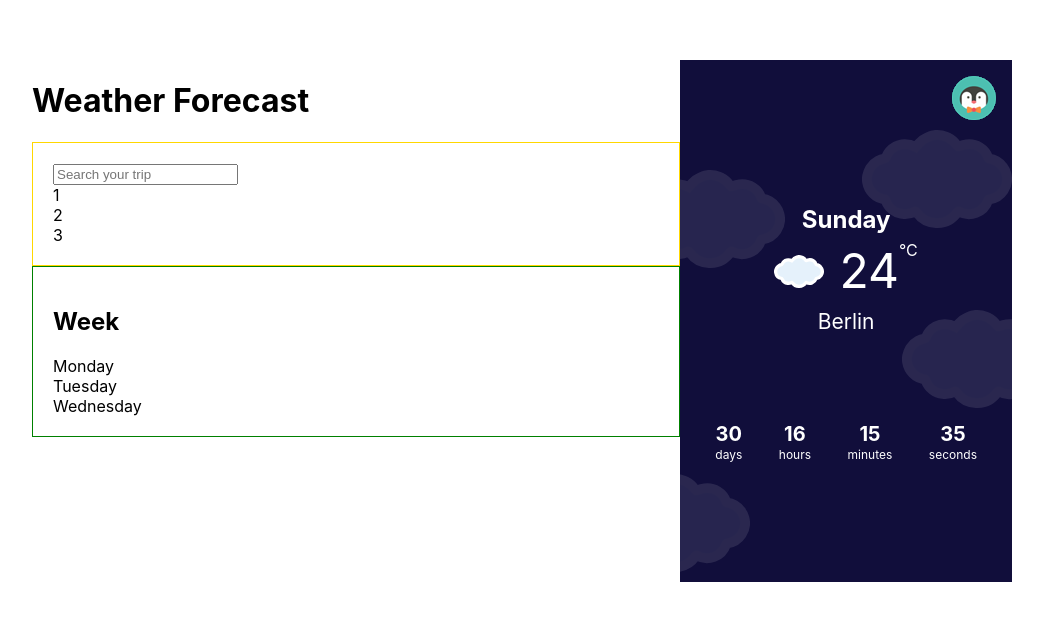
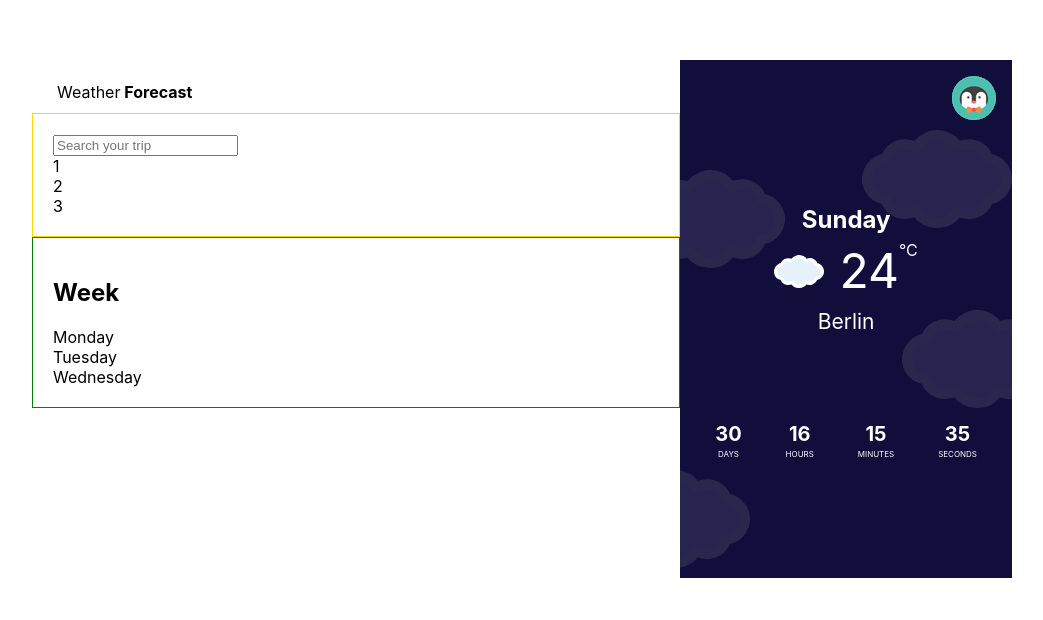
Before and after one commit to kastommor1/Reenbit-front-end-test, a React (Create React App) app: page / in a window 1280 px wide. Shown: the top 620 px of the page, without its empty margins (118-1161 px from the left). Built offline with nearby package versions, Linux system fonts and the light colour scheme.

Commit message:
h1 style

```diff
--- a/src/App.js
+++ b/src/App.js
@@ -9,7 +9,7 @@ function App() {
   return (
     <div className={classes.app}>
       <div className={classes.left}>
-        <h1>Weather Forecast</h1>
+        <h1><span>Weather</span> Forecast</h1>
         <Trips />
         <RangeForecast/>
       </div>
--- a/src/App.module.css
+++ b/src/App.module.css
@@ -8,3 +8,13 @@
 .app .left {
     width: 100%;
 }
+
+h1{
+    font-size: 16px;
+    margin-left: 25px;
+    margin-top: 22px;
+}
+
+h1 span {
+    font-weight: normal;
+}
--- a/src/components/TodayForecast/Countdown/Countdown.module.css
+++ b/src/components/TodayForecast/Countdown/Countdown.module.css
@@ -15,6 +15,7 @@
 }
 
 .column p:last-child{
-    font-size: 12px;
+    font-size: 8px;
     line-height: 1px;
+    text-transform: uppercase;
 }
```
